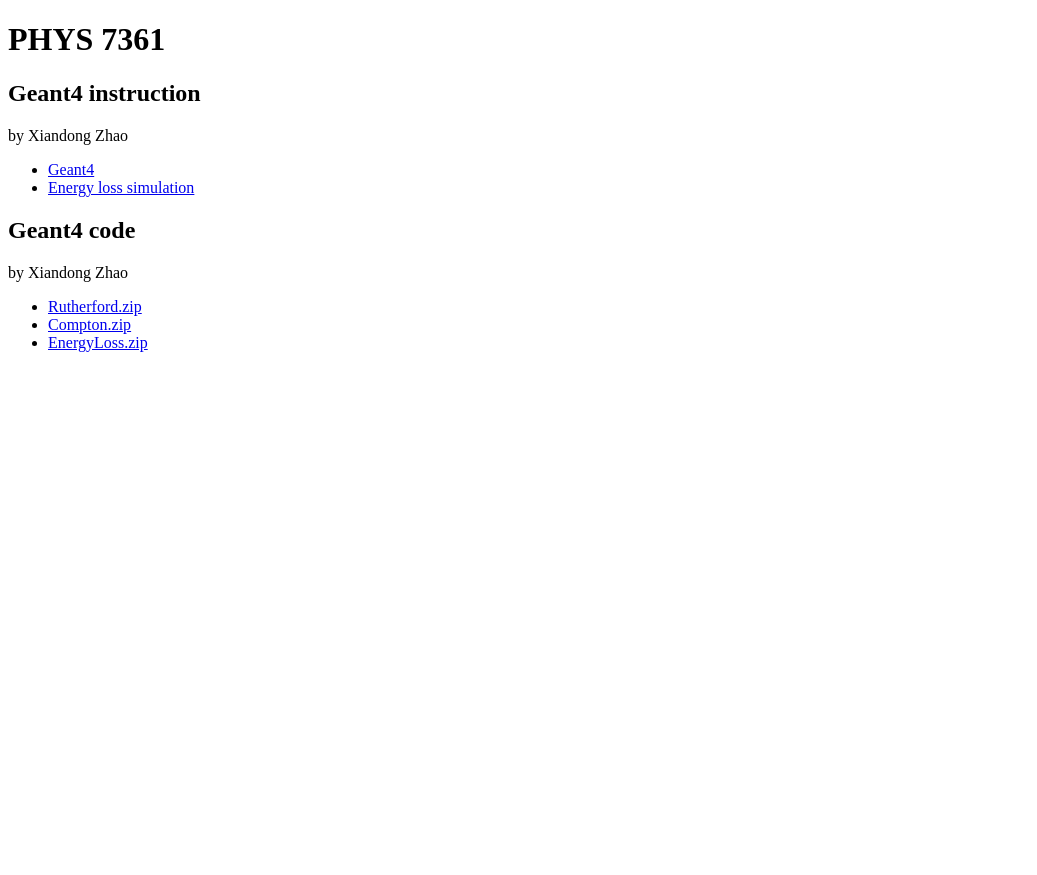
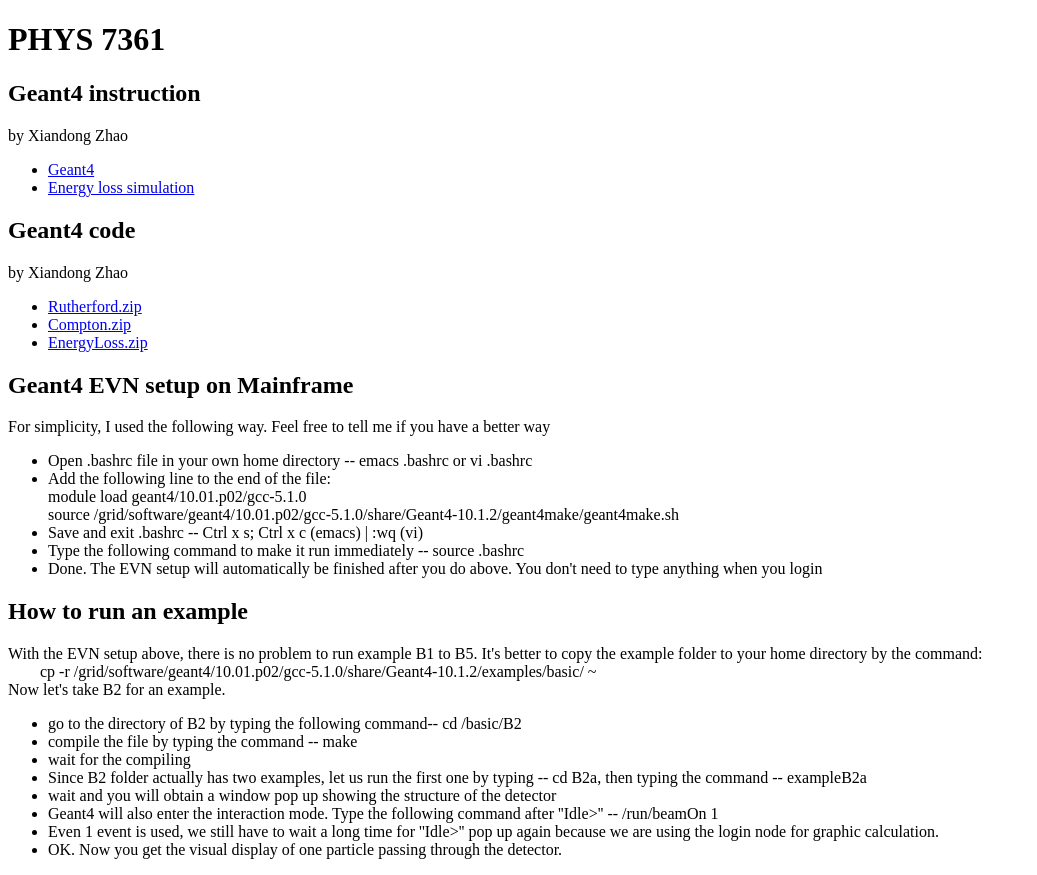
Before and after one commit to wplongpub/old_wplongpub.github.io, a plain HTML site: page physics7361.html in a window 1280 px wide. Shown: the whole page, without its empty margins (0-1037 px from the left). Before the commit the page ends 800 px from the top, so only its background shows below. Drawn offline with Linux system fonts and the light colour scheme.

Commit message:
how to run an example

```diff
--- a/physics7361.html
+++ b/physics7361.html
@@ -19,5 +19,34 @@
       <li> <a href="Compton.zip"> Compton.zip </a> </li>
       <li> <a href="EnergyLoss.zip"> EnergyLoss.zip </a> </li>
     </ul>
+
+    <h2> Geant4 EVN setup on Mainframe </h2>
+    <p> For simplicity, I used the following way. Feel free to tell me if you have a better way </p>
+    <ul>
+      <li> Open .bashrc file in your own home directory -- emacs .bashrc or vi .bashrc </li>
+      <li> Add the following line to the end of the file:
+	<br> module load geant4/10.01.p02/gcc-5.1.0
+	<br> source /grid/software/geant4/10.01.p02/gcc-5.1.0/share/Geant4-10.1.2/geant4make/geant4make.sh
+      </li>
+      <li> Save and exit .bashrc -- Ctrl x s; Ctrl x c (emacs) | :wq (vi) </li>
+      <li> Type the following command to make it run immediately -- source .bashrc </li>
+      <li> Done. The EVN setup will automatically be finished after you do above. You don't need to type anything when you login </li>
+    </ul>
+
+    <h2> How to run an example </h2>
+    <p> With the EVN setup above, there is no problem to run example B1 to B5. It's better to copy the example folder to your home directory by the command:
+      <br> &nbsp; &nbsp; &nbsp; &nbsp; cp -r /grid/software/geant4/10.01.p02/gcc-5.1.0/share/Geant4-10.1.2/examples/basic/ ~
+      <br> Now let's take B2 for an example. </p>
+    <ul>
+      <li> go to the directory of B2 by typing the following command-- cd /basic/B2 </li>
+      <li> compile the file by typing the command -- make </li>
+      <li> wait for the compiling </li>
+      <li> Since B2 folder actually has two examples, let us run the first one by typing -- cd B2a, then typing the command -- exampleB2a </li>
+      <li> wait and you will obtain a window pop up showing the structure of the detector </li>
+      <li> Geant4 will also enter the interaction mode. Type the following command after ''Idle>'' -- /run/beamOn 1 </li>
+      <li> Even 1 event is used, we still have to wait a long time for ''Idle>'' pop up again because we are using the login node for graphic calculation. </li>
+      <li> OK. Now you get the visual display of one particle passing through the detector. </li>
+    </ul>
+
   </body>
 </html>
```
